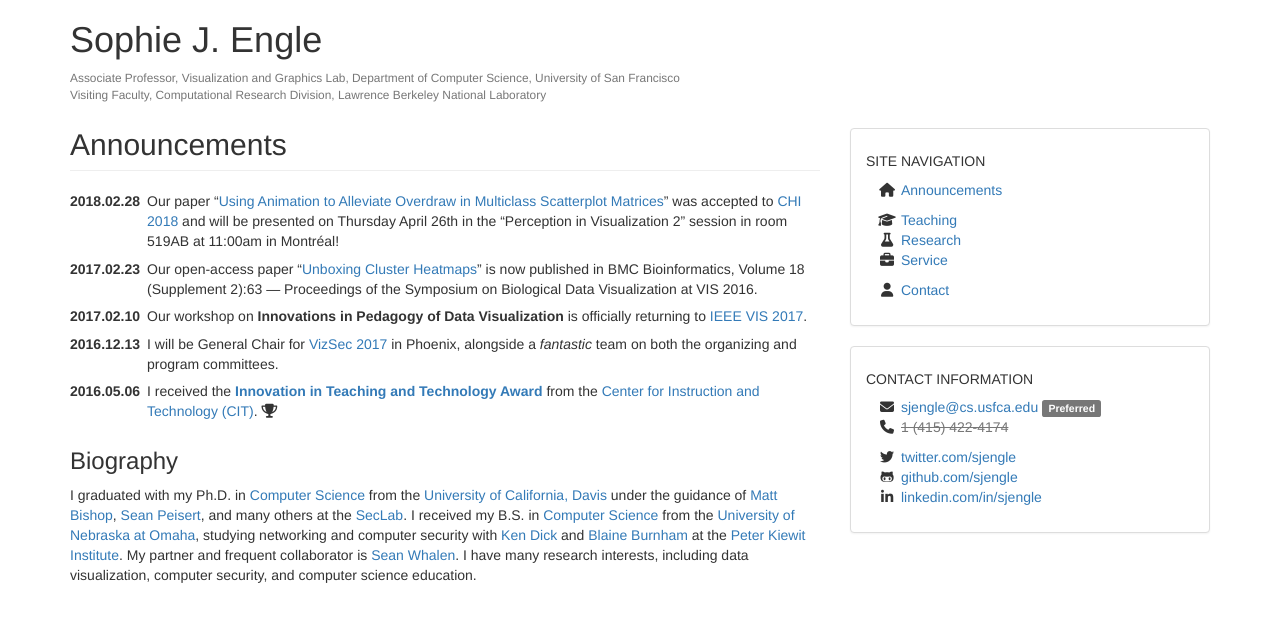
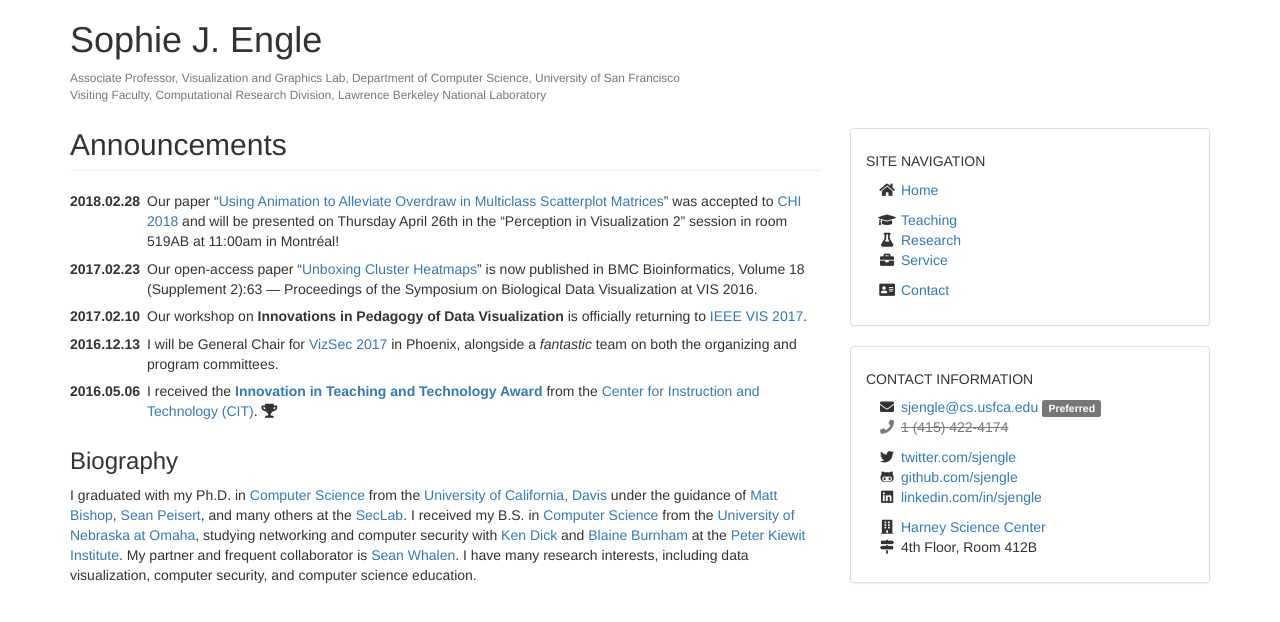
Before and after one commit to sjengle/sjengle.github.io, a Jekyll site: the page built from index.html, in a window 1280 px wide. Shown: the top 622 px of the page. Built offline with Jekyll 4.4.1, drawn with Linux system fonts in a browser that asks for light colours; nearby versions of some CDN libraries.

Commit message:
Updating icons to latest version of FontAwesome.

```diff
--- a/_layouts/default.html
+++ b/_layouts/default.html
@@ -13,6 +13,9 @@
 
   <!-- bootstrap optional css -->
   <link rel="stylesheet" href="https://maxcdn.bootstrapcdn.com/bootstrap/3.3.7/css/bootstrap-theme.min.css" integrity="sha384-rHyoN1iRsVXV4nD0JutlnGaslCJuC7uwjduW9SVrLvRYooPp2bWYgmgJQIXwl/Sp" crossorigin="anonymous">
+
+  <!-- fontawesome pro css -->
+  <link rel="stylesheet" href="https://pro.fontawesome.com/releases/v5.0.13/css/all.css" integrity="sha384-oi8o31xSQq8S0RpBcb4FaLB8LJi9AT8oIdmS1QldR8Ui7KUQjNAnDlJjp55Ba8FG" crossorigin="anonymous">
 
   <!--custom css -->
   <link rel="stylesheet" href="{{ site.baseurl }}/style.css">
@@ -73,17 +76,17 @@
             <h5 class="text-uppercase">Site Navigation</h5>
 
             <ul class="fa-ul">
-              <li><i class="fa-li fa fa-home"></i> <a href="{{ site.baseurl }}/index.html">Announcements</a></li>
+              <li><i class="fa-li fas fa-home"></i> <a href="{{ site.baseurl }}/index.html">Home</a></li>
             </ul>
 
             <ul class="fa-ul">
-              <li><i class="fa-li fa fa-graduation-cap"></i> <a href="{{ site.baseurl }}/teaching.html">Teaching</a></li>
-              <li><i class="fa-li fa fa-flask"></i> <a href="{{ site.baseurl }}/research.html">Research</a></li>
-              <li><i class="fa-li fa fa-briefcase"></i> <a href="{{ site.baseurl }}/service.html">Service</a></li>
+              <li><i class="fa-li fas fa-graduation-cap"></i> <a href="{{ site.baseurl }}/teaching.html">Teaching</a></li>
+              <li><i class="fa-li fas fa-flask"></i> <a href="{{ site.baseurl }}/research.html">Research</a></li>
+              <li><i class="fa-li fas fa-briefcase"></i> <a href="{{ site.baseurl }}/service.html">Service</a></li>
             </ul>
 
             <ul class="fa-ul">
-              <li><i class="fa-li fa fa-user"></i> <a href="{{ site.baseurl }}/contact.html">Contact</a></li>
+              <li><i class="fa-li fas fa-address-card"></i> <a href="{{ site.baseurl }}/contact.html">Contact</a></li>
             </ul>
           </div>
         </div>
@@ -94,39 +97,22 @@
             <h5 class="text-uppercase">Contact Information</h5>
 
             <ul class="fa-ul">
-              <li><i class="fa-li fa fa-envelope"></i> <a href="mailto:sjengle@cs.usfca.edu">sjengle@cs.usfca.edu</a> <span class="label label-default hidden-sm">Preferred</span></li>
-              <li><i class="fa-li fa fa-phone"></i> <s class="text-muted">1 (415) 422-4174</s></li>
+              <li><i class="fa-li fas fa-envelope"></i> <a href="mailto:sjengle@cs.usfca.edu">sjengle@cs.usfca.edu</a> <span class="label label-default hidden-sm">Preferred</span></li>
+              <li><i class="fa-li fas fa-phone text-muted"></i> <s class="text-muted">1 (415) 422-4174</s></li>
             </ul>
 
             <ul class="fa-ul">
-              <li><i class="fa-li fa fa-twitter"></i> <a href="https://twitter.com/sjengle">twitter.com/sjengle</a></li>
-              <li><i class="fa-li fa fa-github-alt"></i> <a href="https://github.com/sjengle">github.com/sjengle</a></li>
-              <li><i class="fa-li fa fa-linkedin"></i> <a href="https://www.linkedin.com/in/sjengle">linkedin.com/in/sjengle</a></li>
+              <li><i class="fa-li fab fa-twitter"></i> <a href="https://twitter.com/sjengle">twitter.com/sjengle</a></li>
+              <li><i class="fa-li fab fa-github-alt"></i> <a href="https://github.com/sjengle">github.com/sjengle</a></li>
+              <li><i class="fa-li fab fa-linkedin"></i> <a href="https://www.linkedin.com/in/sjengle">linkedin.com/in/sjengle</a></li>
+            </ul>
+
+            <ul class="fa-ul">
+              <li><i class="fa-li fas fa-building"></i> <a href="https://www.usfca.edu/virtual-tour/main-campus/harney-science">Harney Science Center</a></li>
+              <li><i class="fa-li fas fa-map-signs"></i> 4th Floor, Room 412B</li>
             </ul>
           </div>
         </div>
-
-        <!-- contact -->
-        <!--<div class="panel panel-default hidden-xs" id="contact">
-          <div class="panel-body">
-            <h5 class="text-uppercase">Office Hours</h5>
-
-            <ul class="fa-ul">
-              <li><i class="fa-li fa fa-map-marker"></i> <a href="https://www.usfca.edu/virtual-tour/main-campus/harney-science">Harney Science Center</a></li>
-              <li><i class="fa-li fa fa-street-view"></i> 5th Floor, Room 531/532</li>
-            </ul>
-
-            <ul class="fa-ul">
-              <li><i class="fa-li fa fa-calendar"></i> Mondays</li>
-              <li><i class="fa-li fa fa-clock-o"></i> 1:00pm &ndash; 2:00pm</li>
-            </ul>
-
-            <ul class="fa-ul">
-              <li><i class="fa-li fa fa-calendar"></i> Thursdays</li>
-              <li><i class="fa-li fa fa-clock-o"></i> 1:00pm &ndash; 3:00pm</li>
-            </ul>
-          </div>
-        </div>-->
 
       </div> <!-- end sidebar -->
 
@@ -144,9 +130,6 @@
     </div> <!-- end main -->
   </div> <!-- end container -->
 
-<!-- fontawesome required javascript -->
-<script src="https://use.fontawesome.com/cb883094a8.js"></script>
-
 <!-- jquery required javascript -->
 <script src="https://ajax.googleapis.com/ajax/libs/jquery/1.12.4/jquery.min.js"></script>
 
```
